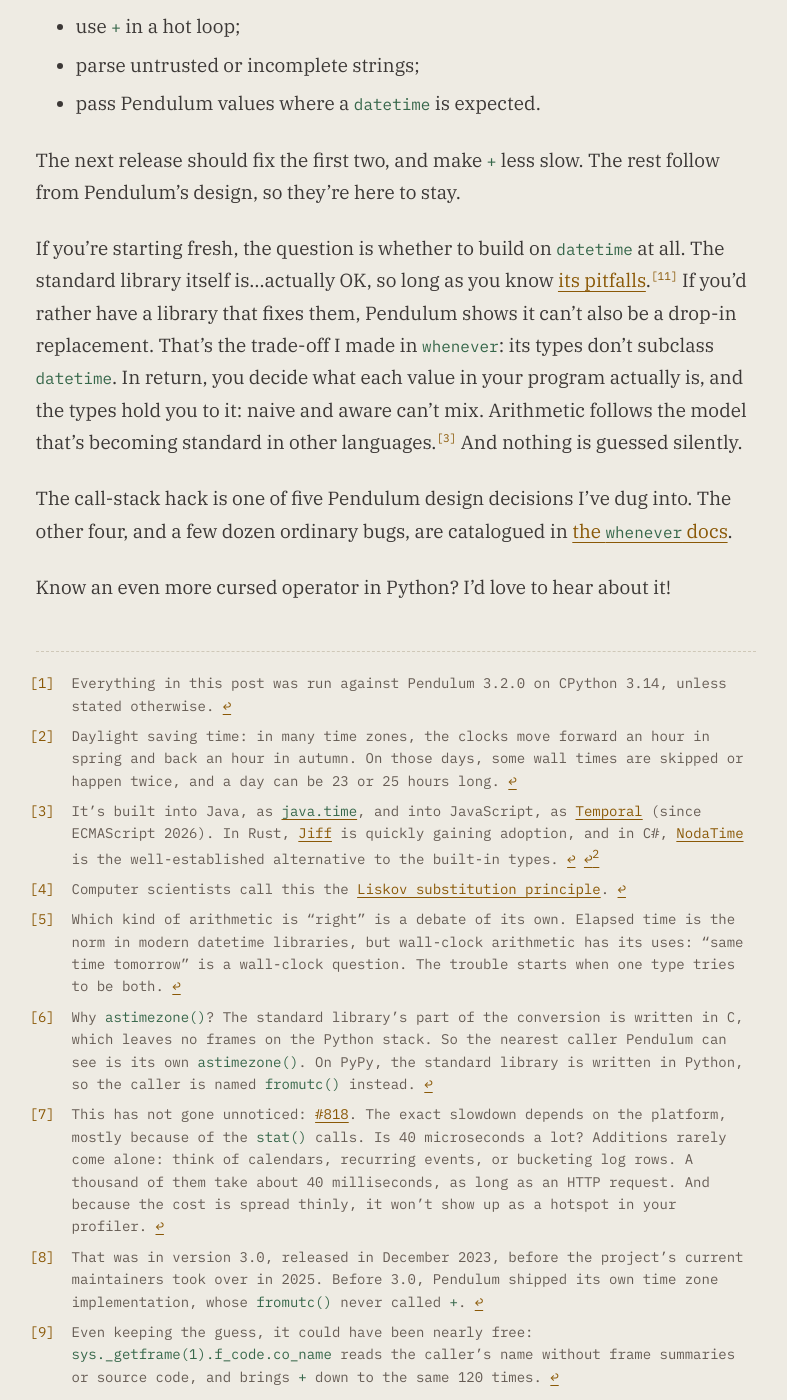
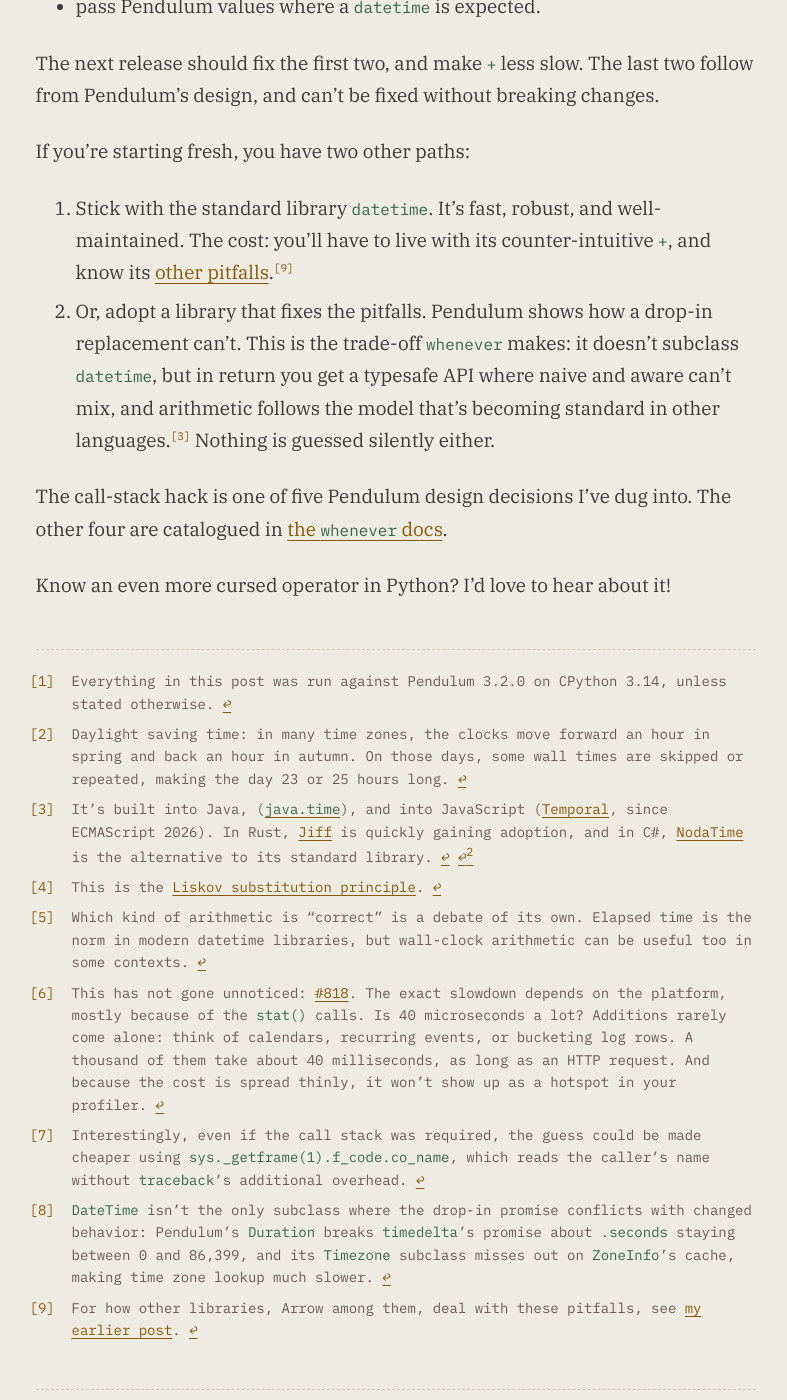
Before and after one commit to ariebovenberg/ariebovenberg.github.io, a Jekyll site: the page built from _posts/2026-10-06-pendulum-cursed-plus-operator.md, in a window 1280 px wide and 1400 px high, scrolled down 6587 px. Shown: the whole window, without its empty margins (237-1024 px from the left). Built offline with Jekyll 4.4.1, drawn with Linux system fonts in a browser that asks for light colours; some of the changed text lies outside the part shown.

Commit message:
tweaks to pendulum post

````diff
--- a/_posts/2026-10-06-pendulum-cursed-plus-operator.md
+++ b/_posts/2026-10-06-pendulum-cursed-plus-operator.md
@@ -56,7 +56,7 @@ either: walking the call stack makes Pendulum's `+` operator *hundreds of times
 than the standard library's.
 
 It reads like a desperate hack,
-minus the customary `# Sorry, sorry, let me explain` comment.
+only it's missing the customary `# Sorry, sorry, let me explain` comment.
 Nobody ships this in such a widely used library without a reason.
 So what cornered them?
 
@@ -66,27 +66,28 @@ Pendulum made its name on two promises.
 
 1. **DST-aware arithmetic**. The standard library's `+` operates on the
    wall clock, so adding a `timedelta` across a DST transition produces
-   an unexpected result: "24 hours later" becomes 23 or 25 actual hours away.
-   Pendulum's `+` counts elapsed time instead.
+   an unexpected result: "24 hours later" turns into 23 or 25 actual
+   hours away. Pendulum's `+` counts elapsed time instead.
    That's in line with the model that's becoming standard in other languages,[^modern]
-   and a good reason to use Pendulum.
+   and it's a good reason to use Pendulum.
 
 2. **Drop-in compatibility**. Pendulum's `DateTime` subclasses
    `datetime`, its `Duration` subclasses `timedelta`, and its `Timezone` subclasses
-   `ZoneInfo`. Your existing code, and every library you use, accepts Pendulum
-   values without changes. This makes adopting Pendulum easy.
+   `ZoneInfo`. Your existing code, and that of every library you use,
+   accepts these Pendulum subclasses without changes.
+   This feature makes it easy to adopt Pendulum.
 
 There's a conflict between these two promises though.
-A "drop-in replacement" promises that you can substitute a Pendulum value for a standard library value,
-and get the same behavior.
+A "drop-in replacement" promises that you can substitute a Pendulum value
+for a standard library value, and get the same behavior.
 But DST-aware arithmetic promises the opposite:
 an improved `+`, which *is* different behavior.[^liskov]
 
-This conflict shows up wherever code depends on the standard library's `+`,
-counter-intuitive as it may behave.[^semantics]
-The first place this breaks is time zone conversion. To convert a `datetime`,
-the standard library's own machinery does arithmetic on your value as an
-intermediate step:
+This conflict shows up wherever code depends on the standard library's `+`
+operator, counter-intuitive as it may behave.[^semantics]
+The first place this breaks is time zone conversion.
+To convert a `datetime`, the standard library's own machinery
+does arithmetic on your value as an intermediate step:
 
 ```text
 dt.astimezone(paris)         # your code
@@ -103,27 +104,27 @@ leading to a value that's an hour off around DST transitions.
 Pendulum is stuck between a rock and a hard place:
 it can't change the conversion logic
 (that belongs to the standard library),
-it can't remove the `+` overload
-(that would break its promise of DST-aware arithmetic),
-and it can't stop being a subclass
-(that would break its promise of drop-in compatibility).
+and it can't remove the `+` overload
+(that would break its promise of DST-aware arithmetic).
 
 Its answer: *guess, at runtime*,
-which semantics the caller expects.
+which behavior the caller expects.
 
 That explains the call-stack check in `__add__`:
 if the caller is a function named `astimezone()`,
 Pendulum assumes you must be converting through the standard library,
-and applies the standard library's arithmetic.
+and applies the standard library's arithmetic
+(`super().__add__(other)`).
 
 ## Who else is calling?
 
-The trouble with guessing who's calling is that you can't anticipate every caller.
+The trouble with guessing who's calling is that you can't
+anticipate every caller.
 Pendulum's hard-coded check is fragile: it covers only one name,
-and relies on an exact call stack that Pendulum doesn't control.[^stack]
+and relies on a precise call stack out of Pendulum's control.
 Any *other* code that expects the standard library's arithmetic gets Pendulum's instead.
 Converting to a `dateutil` time zone, for example, goes through a different call stack,
-and the result is silently naive, and off by the UTC offset
+returning a the result that's silently naive, and off by the UTC offset
 ([#820](https://github.com/python-pendulum/pendulum/issues/820)):
 
 ```console?lang=python&prompt=>>>,...
@@ -159,49 +161,50 @@ Altogether, `+` ends up about *600 times* slower:[^timing]
 ## Guess what?
 
 Pendulum guesses in other places too, if less dramatically:
-wherever information is missing, it fills the gap with an assumption.
+when information is missing, it fills the gap with an assumption.
 
 - No time zone? `parse()` and `instance()` assume UTC.
 - A time without a date? `parse("12:00")` takes today's date on your machine.
 - A wall time that DST skips? Pendulum reads `fold` the opposite
-  way from the standard library, so converting a value can move it by an hour.
-- And `+`? As you've seen: it depends who's asking.
+  way from the standard library.
+- And `+`? As described above: it depends who's asking.
 
-Each guess may look reasonable on its own. But guessing itself has four problems.
+Each guess may look reasonable on its own. But this guessing has four problems.
 
-1. A guess can turn an honestly incomplete value into a *confidently wrong* one. A timestamp
-without a time zone might come from a server in UTC, or from a user in Tokyo.
-Pendulum turns "unknown" into "UTC", and nothing downstream can tell the
-difference.
+1. A guess can turn an honestly incomplete value into a *confidently incorrect* one.
+A timestamp without a time zone might originate from a server in UTC,
+or from a user in Tokyo.
+By turning "unknown" into "UTC", Pendulum obscures the distinction
+and downstream code can't tell the difference.
 
-2. A guess can make your results depend on things your code doesn't mention: the
-current time, the machine's time zone, the name of a function. `parse("12:00")` gives
-a different date depending on when and where it runs.
+2. A guess makes your results depend on things your code doesn't mention: the
+current time, the machine's time zone, the name of a function.
+`parse()` becomes an impure function: the result of passing `12:00`
+depends on when and where it runs.
 
-3. A guess can be extended, but never completed. There's always another caller,
-another input, another time zone that wasn't anticipated.
+3. A guess can be extended, but can never cover all use cases.
+There's always another caller, another input, another time zone that wasn't anticipated.
 
-4. And a guess can't be taken back. Every program using Pendulum depends on it
-guessing exactly the way it does, so reversing any of it would silently change
-what those programs compute.
+4. A guess can't be taken back. Every program using Pendulum depends on it
+   guessing the exact way it does. Taking out the guesswork would also silently
+   change what existing programs compute.
 
-Well, with one exception: the guess in `+`.
+   Well, with one exception: the guess in `+`.
 
 ## Did Pendulum *have* to?
 
 So, did Pendulum *have* to write this `+` operator?
-It had to write *something*.
-Once its `Timezone` became a `ZoneInfo` subclass,[^v3] the clash inside `fromutc()`
-needed a workaround. But walking the call stack wasn't the only option.
+The `fromutc()` conflict certainly required a workaround,
+but walking the call stack isn't the only option.
 
 The cleanest workaround removes the guess altogether:
 `astimezone()` can pass the standard library a plain `datetime`,
-and wrap the result again on the way out.
+and wrap the result again afterwards.
 
 ```python
 def astimezone(self, tz=None):
     plain = datetime(self.year, ..., tzinfo=self.tzinfo, fold=self.fold)
-    dt = plain.astimezone(tz)  # only the standard library's + runs in here
+    dt = plain.astimezone(tz)  # only rurns the stdlib's `+`
     return self.__class__(dt.year, ..., tzinfo=dt.tzinfo, fold=dt.fold)
 ```
 
@@ -212,17 +215,18 @@ With that, `__add__` has nothing left to guess,
 and the bugs above disappear.
 Interestingly, Pendulum's own `add()` method already works this way.
 And `+` gets five times faster: from about 600 to about 120 times slower than the
-standard library's. What's left is the cost of Pendulum's arithmetic itself,
-written in pure Python.
+standard library's.
+The remaining slowdown is simply the cost of Pendulum's arithmetic itself,
+which is written in pure Python.
 
-So yes, Pendulum was cornered. Unfortunately, it picked the most expensive way out.[^cheap]
+So yes, Pendulum was cornered. Unfortunately,
+it picked a rather expensive way out.[^cheap]
 
 None of this fixes the underlying problem, though.
-No workaround reaches the code Pendulum *doesn't* control.
-Anything that's handed a Pendulum `DateTime` as a `datetime`, and does
-arithmetic on it, gets Pendulum's `+`---whether it expects to or not.
-You don't even need a third-party library to see it.
-The standard library's own `astimezone()`, called directly, is enough:
+There's no workaround that can reach all the code Pendulum *doesn't* control.
+Anywhere you pass Pendulum's `DateTime` where `datetime` is expected,
+now gets Pendulum's `+` behavior---whether it expects it or not.
+A minimal example:
 
 ```console?lang=python&prompt=>>>,...
 >>> d = pendulum.datetime(2024, 7, 1, 12, tz="UTC")
@@ -230,8 +234,9 @@ The standard library's own `astimezone()`, called directly, is enough:
 DateTime(2024, 7, 1, 12, 0, 0)     # naive — and not 14:00
 ```
 
-This is wrong whichever workaround you pick.
-Fixing it would take something Pendulum can't do: stop being a subclass.[^subclasses]
+The only way to fix this would be for Pendulum to break one
+of its two promises: drop its DST-aware arithmetic,
+or stop being a drop-in subclass. [^subclasses]
 
 ## What now?
 
@@ -244,20 +249,25 @@ If you already use Pendulum, there's no need to panic. But watch out when you:
 - pass Pendulum values where a `datetime` is expected.
 
 The next release should fix the first two, and make `+` less slow.
-The rest follow from Pendulum's design, so they're here to stay.
+The last two follow from Pendulum's design,
+and can't be fixed without breaking changes.
 
-If you're starting fresh, the question is whether to build on `datetime` at all.
-The standard library itself is...actually OK, so long as you know
-[its pitfalls](https://whenever.readthedocs.io/en/latest/stdlib-pitfalls/).[^others]
-If you'd rather have a library that fixes them, Pendulum shows it can't also be
-a drop-in replacement. That's the trade-off I made in `whenever`:
-its types don't subclass `datetime`. In return, you decide what each value in
-your program actually is, and the types hold you to it: naive and aware can't mix.
-Arithmetic follows the model that's becoming standard in other languages.[^modern]
-And nothing is guessed silently.
+If you're starting fresh, you
+have two other paths:
+1. Stick with the standard library `datetime`.
+   It's fast, robust, and well-maintained.
+   The cost: you'll have to live with its counter-intuitive `+`,
+   and know its [other pitfalls](https://whenever.readthedocs.io/en/latest/stdlib-pitfalls/).[^others]
+2. Or, adopt a library that fixes the pitfalls.
+   Pendulum shows how a drop-in replacement can't.
+   This is the trade-off `whenever` makes:
+   it doesn't subclass `datetime`, but
+   in return you get a typesafe API where naive and aware can't mix,
+   and arithmetic follows the model that's becoming standard in other languages.[^modern]
+   Nothing is guessed silently either.
 
 The call-stack hack is one of five Pendulum design decisions I've dug into.
-The other four, and a few dozen ordinary bugs, are catalogued in
+The other four are catalogued in
 [the `whenever` docs](https://whenever.readthedocs.io/en/latest/why-not-pendulum.html).
 
 Know an even more cursed operator in Python? I'd love to hear about it!
@@ -265,9 +275,12 @@ Know an even more cursed operator in Python? I'd love to hear about it!
 [^version]: Everything in this post was run against Pendulum 3.2.0 on
     CPython 3.14, unless stated otherwise.
 
+[^others]: For how other libraries, Arrow among them, deal with these
+    pitfalls, see [my earlier post]({% post_url 2024-01-20-python-datetime-pitfalls %}).
+
 [^dst]: Daylight saving time: in many time zones, the clocks move forward
     an hour in spring and back an hour in autumn. On those days, some wall
-    times are skipped or happen twice, and a day can be 23 or 25 hours long.
+    times are skipped or repeated, making the day 23 or 25 hours long.
 
 [^timing]: This has not gone unnoticed: [#818](https://github.com/python-pendulum/pendulum/issues/818).
     The exact slowdown depends on the platform, mostly because of the `stat()`
@@ -276,42 +289,30 @@ Know an even more cursed operator in Python? I'd love to hear about it!
     take about 40 milliseconds, as long as an HTTP request. And because the
     cost is spread thinly, it won't show up as a hotspot in your profiler.
 
-[^semantics]: Which kind of arithmetic is "right" is a debate of its own.
+[^semantics]: Which kind of arithmetic is "correct" is a debate of its own.
     Elapsed time is the norm in modern datetime libraries, but wall-clock
-    arithmetic has its uses: "same time tomorrow" is a wall-clock question.
-    The trouble starts when one type tries to be both.
+    arithmetic can be useful too in some contexts.
 
 [^v3]: That was in version 3.0, released in December 2023, before the
     project's current maintainers took over in 2025. Before 3.0, Pendulum shipped
-    its own time zone implementation, whose `fromutc()` never called `+`.
+    its own time zone implementation, avoiding the issue.
 
-[^stack]: Why `astimezone()`? The standard library's part of the conversion is
-    written in C, which leaves no frames on the Python stack. So the nearest
-    caller Pendulum can see is its own `astimezone()`. On PyPy, the standard
-    library is written in Python, so the caller is named `fromutc()` instead.
+[^cheap]: Interestingly, even if the call stack was required, the guess
+    could be made cheaper using `sys._getframe(1).f_code.co_name`,
+    which reads the caller's name without `traceback`'s additional overhead.
 
-[^others]: For how other libraries, Arrow among them, deal with these
-    pitfalls, see [my earlier post]({% post_url 2024-01-20-python-datetime-pitfalls %}).
+[^modern]: It's built into Java, ([`java.time`](https://docs.oracle.com/javase/8/docs/api/java/time/package-summary.html)),
+    and into JavaScript ([Temporal](https://tc39.es/proposal-temporal/docs/),
+    since ECMAScript 2026). In Rust, [Jiff](https://github.com/BurntSushi/jiff)
+    is quickly gaining adoption, and in C#, [NodaTime](https://nodatime.org/)
+    is the  alternative to its standard library.
 
-[^cheap]: Even keeping the guess, it could have been nearly free:
-    `sys._getframe(1).f_code.co_name` reads the caller's name without frame
-    summaries or source code, and brings `+` down to the same 120 times.
+[^subclasses]: `DateTime` isn't the only subclass
+    where the drop-in promise conflicts with changed behavior:
+    Pendulum's `Duration` breaks `timedelta`'s promise
+    about `.seconds` staying between 0 and 86,399,
+    and its `Timezone` subclass misses out on `ZoneInfo`'s
+    cache, making time zone lookup much slower.
 
-[^modern]: It's built into Java, as [`java.time`](https://docs.oracle.com/javase/8/docs/api/java/time/package-summary.html),
-    and into JavaScript, as [Temporal](https://tc39.es/proposal-temporal/docs/)
-    (since ECMAScript 2026). In Rust, [Jiff](https://github.com/BurntSushi/jiff)
-    is quickly gaining adoption, and in C#, [NodaTime](https://nodatime.org/)
-    is the well-established alternative to the built-in types.
-
-[^subclasses]: `DateTime` isn't the only subclass that pays for being drop-in.
-    Pendulum's `Duration` breaks `timedelta`'s promise that `.seconds` is
-    between 0 and 86,399: `duration(seconds=-1).seconds` is `-1`.
-    It also carries months, which code expecting a `timedelta` sees as 30 days:
-    January 31st plus `duration(months=1)` is February 29th with a Pendulum
-    `DateTime`, but March 1st with a standard library `datetime`.
-    And its `Timezone` subclasses `ZoneInfo` but misses out on `ZoneInfo`'s
-    cache, so looking up a time zone by name can be hundreds of times slower.
-    The `whenever` docs have [the details](https://whenever.readthedocs.io/en/latest/why-not-pendulum.html#pendulum-durations).
-
-[^liskov]: Computer scientists call this the [Liskov substitution
+[^liskov]: This is the [Liskov substitution
     principle](https://en.wikipedia.org/wiki/Liskov_substitution_principle).
````
Also changed, not shown: other parts of _posts/2026-10-06-pendulum-cursed-plus-operator.md (+4 -3 lines).
